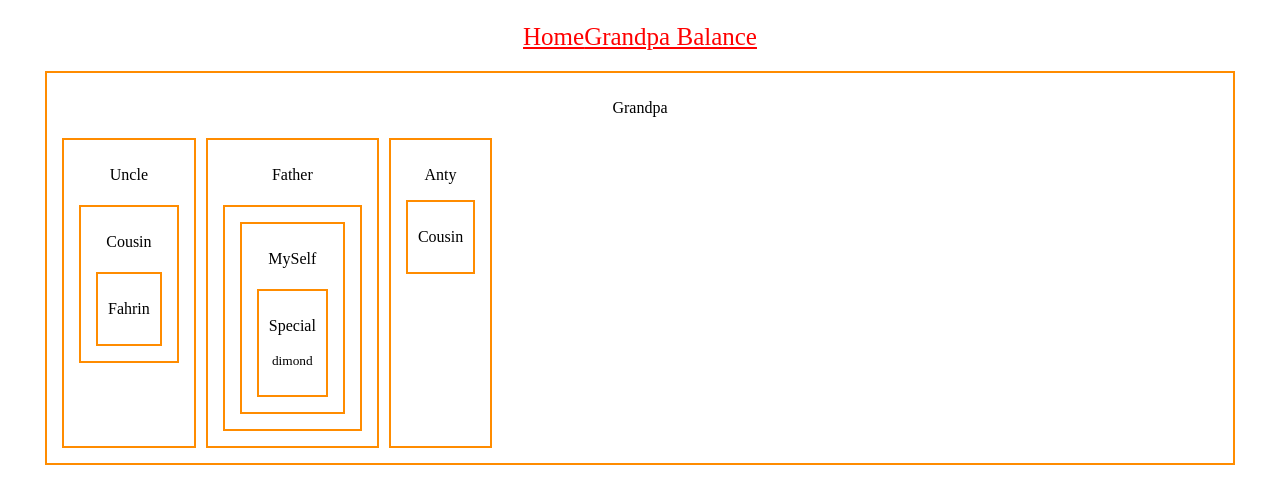
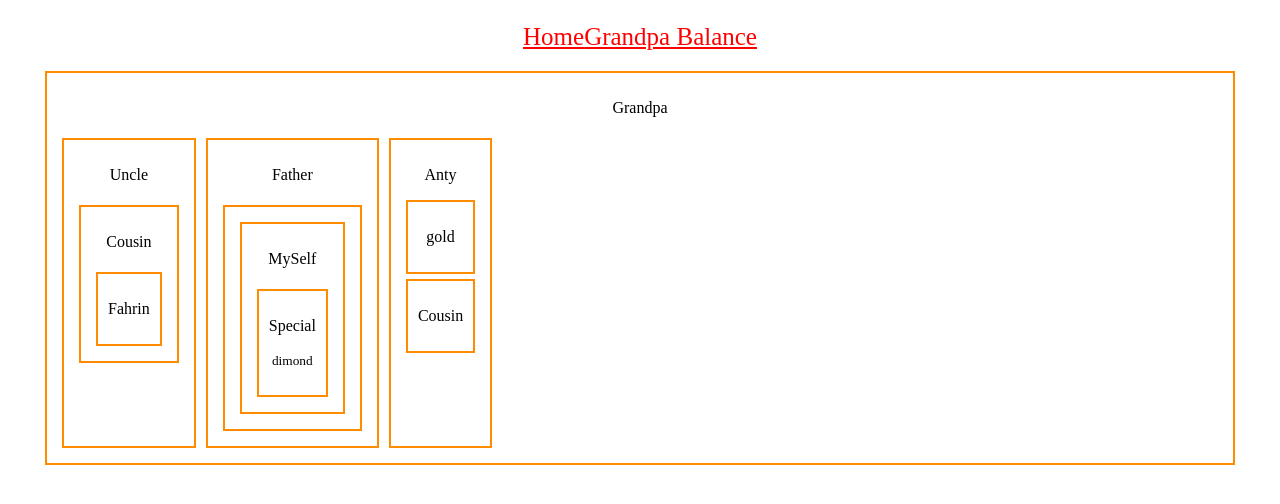
Before and after one commit to smsohag32/tShirts-shop-app, a React (Vite) app: page /grandpa in a window 1280 px wide. Shown: the top 504 px of the page. Built offline with nearby package versions, Linux system fonts and the light colour scheme.

Commit message:
context hook impliment

```diff
--- a/src/components/Grandpa/Aunty.jsx
+++ b/src/components/Grandpa/Aunty.jsx
@@ -1,11 +1,17 @@
-import React from "react";
+import React, { useContext } from "react";
 import Cousin from "../Uncle/Cousin";
+import { Diamond } from "./Grandpa";
 
 const Aunty = () => {
+  const gold = useContext(Diamond);
+  console.log(gold);
   return (
     <div>
       <p>Anty</p>
       <section>
+        <div>
+          <p>{gold}</p>
+        </div>
         <Cousin />
       </section>
     </div>
--- a/src/components/Grandpa/Grandpa.jsx
+++ b/src/components/Grandpa/Grandpa.jsx
@@ -1,11 +1,16 @@
-import React from "react";
+import React, { createContext, useContext } from "react";
 import Uncle from "../Uncle/Uncle";
 import "./Grandpa.css";
 import Fathar from "../Fathar/Fathar";
 import Aunty from "./Aunty";
+
+export const Diamond = createContext(null);
+// components
 const Grandpa = () => {
+  // prop drilling massage
   const ring = "dimond";
   return (
+    <Diamond.Provider value={"gold"}>
       <div className="grandpa">
         <p>Grandpa</p>
         <section className="flex">
@@ -14,6 +19,7 @@ const Grandpa = () => {
           <Aunty />
         </section>
       </div>
+    </Diamond.Provider>
   );
 };
 
```
Lines whose indentation alone changed are shown as unchanged.
